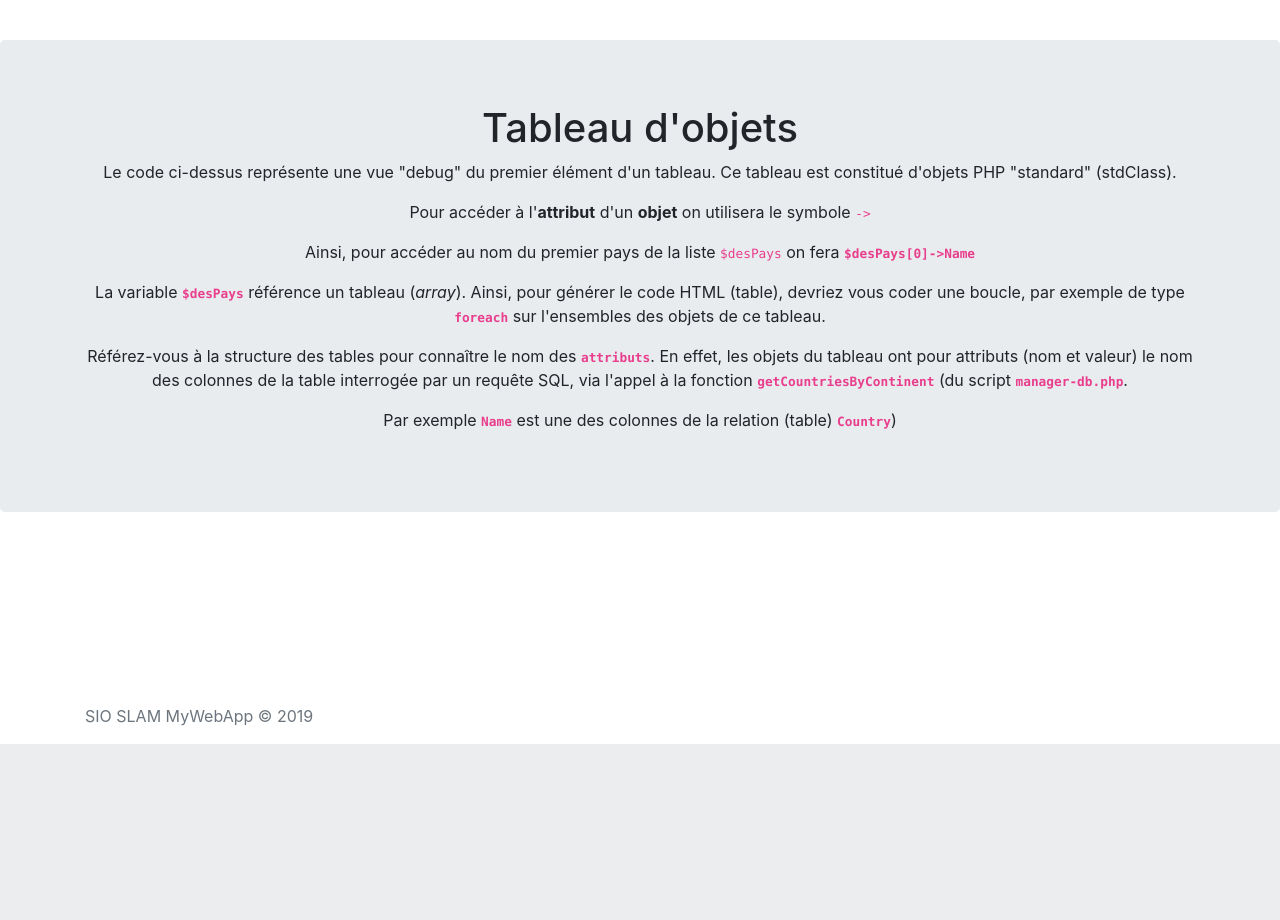
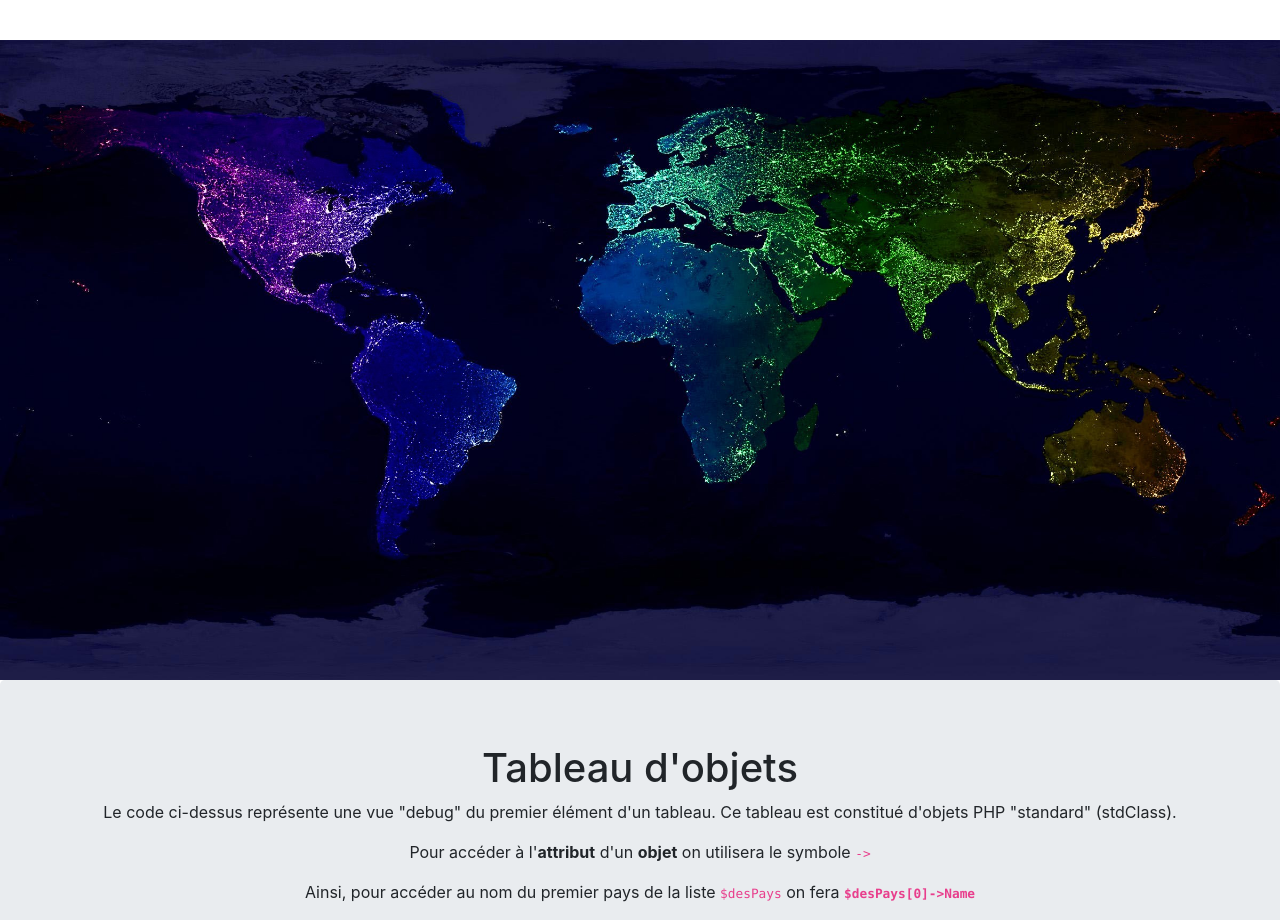
Before and after one commit to LoicTomatot/GeoWorld, a PHP site: page / in a window 1280 px wide. Shown: the part 56-976 px from the top of the page. Before the commit the page ends 800 px from the top, so only its background shows below. Run offline with PHP 8.4, Linux system fonts and the light colour scheme; data comes from the database, SQL or seed files in the repository.

Commit message:
accueil style
acceuil

```diff
--- a/vues/accueil.php
+++ b/vues/accueil.php
@@ -19,6 +19,16 @@
       </div>
     </div>
     <p></p>
+    <div id="carouselExampleSlidesOnly" class="carousel slide" data-ride="carousel">
+  <div class="carousel-inner">
+    <div class="carousel-item active">
+      <img class="d-block w-100" src="vues/carteMonde.jpg" alt="First slide">
+    </div>
+    <div class="carousel-item">
+      <img class="d-block w-100" src="vues/map.jpg" alt="Second slide">
+    </div>
+  </div>
+</div>
     <section class="jumbotron text-center">
       <div class="container">
         <h1 class="jumbotron-heading">Tableau d'objets</h1>
```
Also changed, not shown: vues/carteMonde.jpg (added), vues/map.jpg (added).
